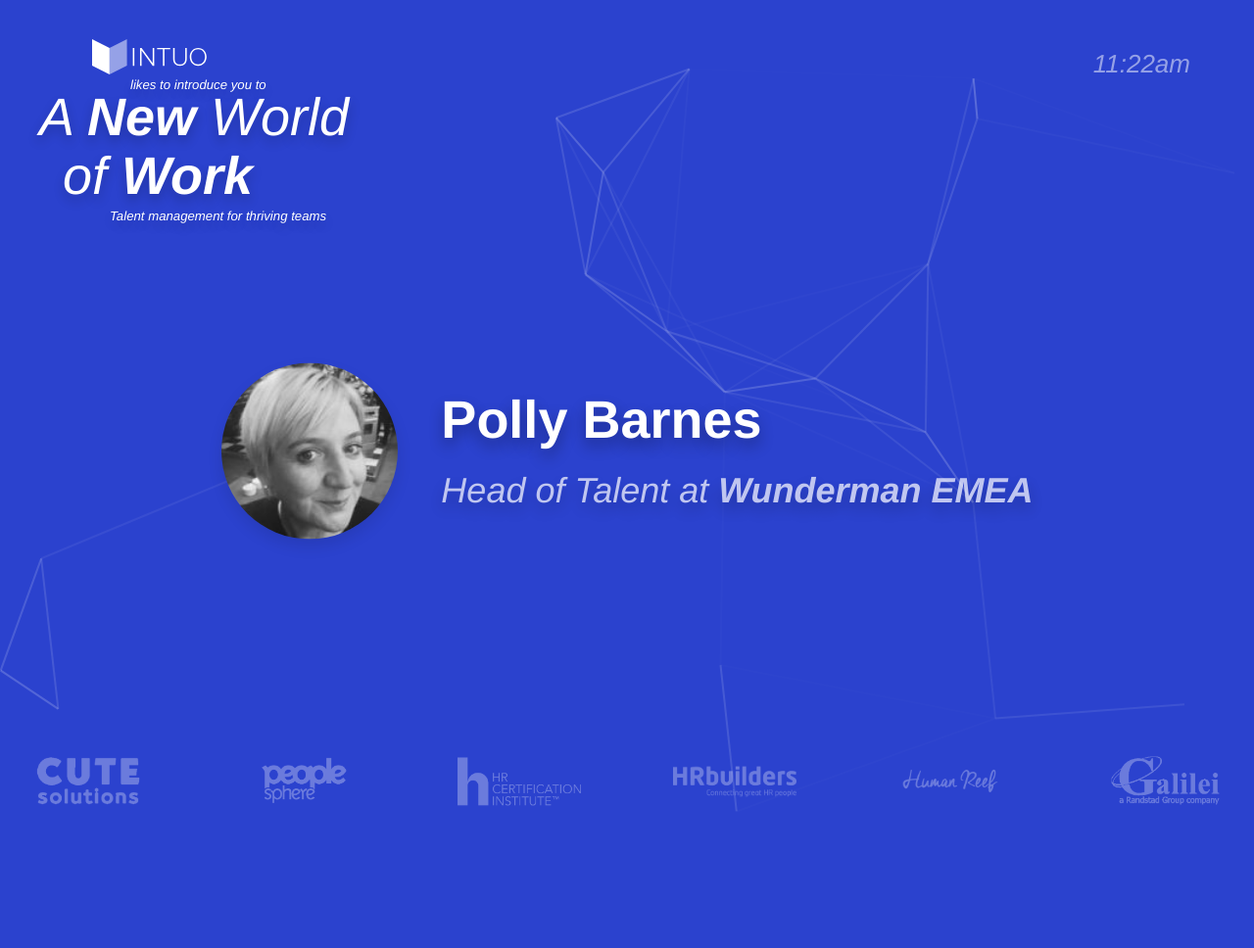
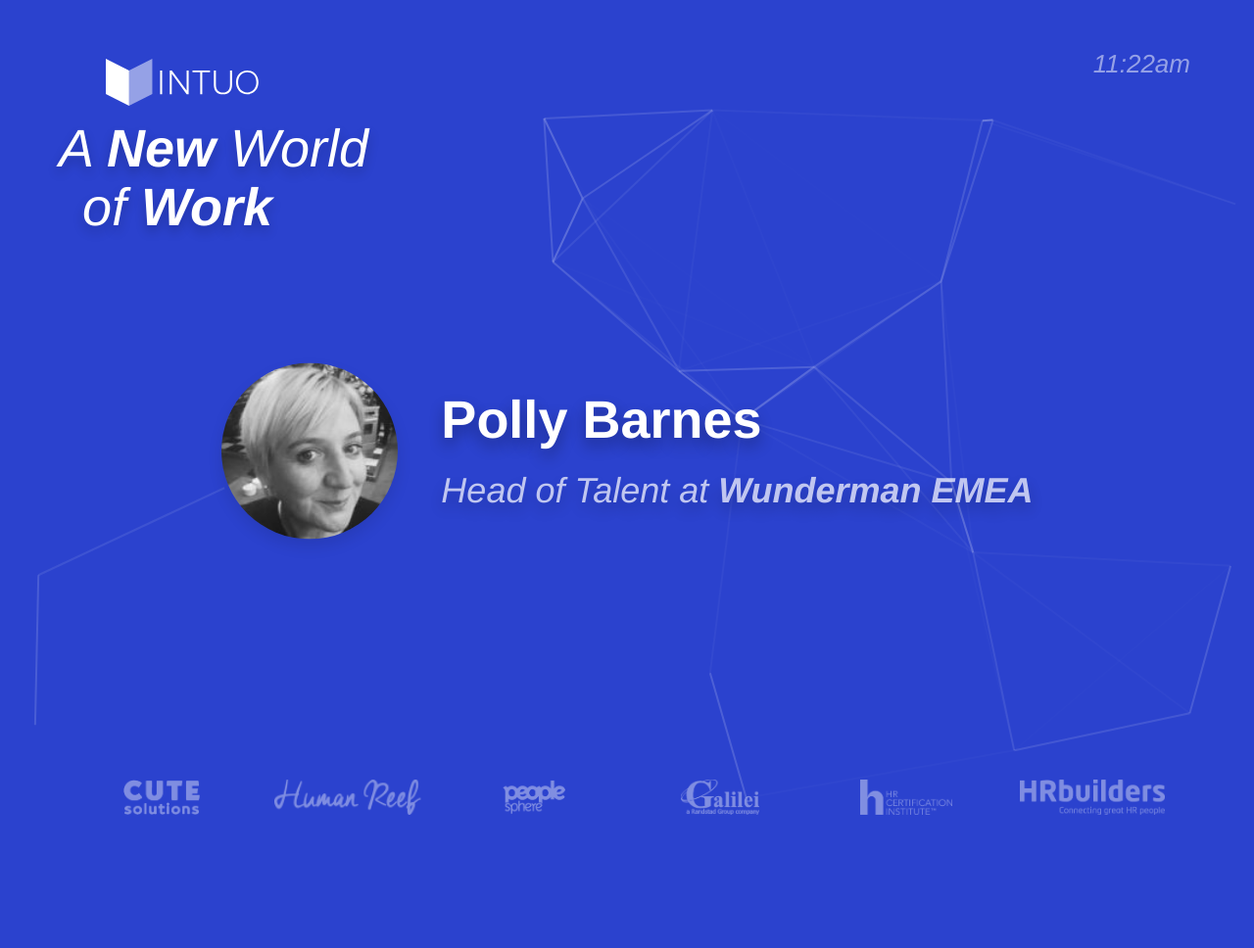
Before and after one commit to intuo/intuo-conference, a Jekyll site: the page built from auditorium/index.html, in a window 1280 px wide. Shown: the whole page at 98% size. Built offline with Jekyll 4.4.1, drawn with Linux system fonts in a browser that asks for light colours; nearby versions of some CDN libraries.

Commit message:
Update prefs

```diff
--- a/_config.yml
+++ b/_config.yml
@@ -1,6 +1,6 @@
 name: INTUO Conference
 author: Falko Joseph
 exclude: ["node_modules", "gulpfile.js", "package.json"]
-# baseurl: /
-baseurl: /intuo-conference/
+baseurl: /
+# baseurl: /intuo-conference/
 permalink: pretty
--- a/_scss/_base.scss
+++ b/_scss/_base.scss
@@ -8,7 +8,9 @@
 *,
 *::before,
 *::after {
+  cursor: default;
   box-sizing: border-box;
+  user-select: none;
 }
 
 html {
--- a/_scss/modules/_cards.scss
+++ b/_scss/modules/_cards.scss
@@ -79,7 +79,7 @@
     transform-origin: left top;
 
     &.is-centered {
-      transform: translateY(-50%) scale(2.2);
+      transform: translateY(-50%) scale(1.8);
     }
   }
 }
--- a/_scss/modules/_particles.scss
+++ b/_scss/modules/_particles.scss
@@ -4,7 +4,7 @@
 
 .particles {
   position: absolute;
-  z-index: 0;
+  z-index: 1;
   width: 100%;
   height: 100%;
 
--- a/auditorium/index.html
+++ b/auditorium/index.html
@@ -50,27 +50,31 @@
 
 <div class="banner is-small">
   <div class="banner-transform">
-    <div class="banner-logo">
+    <div class="banner-logo has-margin">
       <img src="{{ site.baseurl }}assets/logo.svg">
     </div>
-    <div class="banner-intro">likes to introduce you to</div>
     <div class="banner-description">
       <p class="first-line">A <strong>New</strong> World</p> <p class="second-line">of <strong>Work</strong></p>
-    </div>
-    <div class="banner-slogan">
-      Talent management for thriving teams
     </div>
   </div>
 </div>
 
 <div class="partners">
-  <div class="grid">
+  <div class="grid grid-centered">
     <div class="grid-cell with-2col is-centered is-middle">
       <img src="{{ site.baseurl }}assets/cutesolutions.png">
     </div>
 
     <div class="grid-cell with-2col is-centered is-middle">
+      <img src="{{ site.baseurl }}assets/humanreef.png" class="is-larger">
+    </div>
+
+    <div class="grid-cell with-2col is-centered is-middle">
       <img src="{{ site.baseurl }}assets/peoplesphere.png">
+    </div>
+
+    <div class="grid-cell with-2col is-centered is-middle">
+      <img src="{{ site.baseurl }}assets/galilei.png">
     </div>
 
     <div class="grid-cell with-2col is-centered is-middle">
@@ -80,13 +84,5 @@
     <div class="grid-cell with-2col is-centered is-middle">
       <img src="{{ site.baseurl }}assets/hrbuilders.png">
     </div>
-
-    <div class="grid-cell with-2col is-centered is-middle">
-      <img src="{{ site.baseurl }}assets/humanreef.png">
-    </div>
-
-    <div class="grid-cell with-2col is-centered is-middle">
-      <img src="{{ site.baseurl }}assets/galilei.png">
-    </div>
   </div>
 </div>
--- a/javascripts/application.js
+++ b/javascripts/application.js
@@ -20,12 +20,12 @@
           "enable": true,
           "distance": 300,
           "color": "#ffffff",
-          "opacity": 0.50,
+          "opacity": 0.58,
           "width": 2
         },
         "move": {
           "enable": true,
-          "speed": 0.5,
+          "speed": 1,
           "bounce": true
         }
       },
--- a/stylesheets/application.css
+++ b/stylesheets/application.css
@@ -189,7 +189,12 @@
 *,
 *::before,
 *::after {
-  box-sizing: border-box; }
+  cursor: default;
+  box-sizing: border-box;
+  -webkit-user-select: none;
+     -moz-user-select: none;
+      -ms-user-select: none;
+          user-select: none; }
 
 html {
   font-size: 16px; }
@@ -425,12 +430,14 @@
   .banner.is-small {
     position: relative;
     top: 0;
-    margin: 40px;
+    margin: 60px;
     -webkit-transform: none;
             transform: none; }
     .banner.is-small .banner-logo {
-      margin-left: 90px;
+      margin-left: 80px;
       text-align: left; }
+      .banner.is-small .banner-logo img {
+        height: 80px; }
     .banner.is-small .banner-transform {
       left: 0;
       text-align: left;
@@ -479,6 +486,8 @@
   margin-bottom: 20px;
   margin-left: -135px;
   text-align: center; }
+  .banner-logo.has-margin {
+    margin-bottom: 55px; }
   .banner-logo img {
     display: inline-block;
     height: 60px; }
@@ -490,8 +499,8 @@
 
 @media all and (min-width: 1920px) {
   .banner-transform {
-    -webkit-transform: scale(2.1);
-            transform: scale(2.1); } }
+    -webkit-transform: scale(2.5);
+            transform: scale(2.5); } }
 
 .button {
   position: relative;
@@ -641,8 +650,8 @@
     -webkit-transform-origin: left top;
             transform-origin: left top; }
     .card.is-centered {
-      -webkit-transform: translateY(-50%) scale(2.2);
-              transform: translateY(-50%) scale(2.2); } }
+      -webkit-transform: translateY(-50%) scale(1.8);
+              transform: translateY(-50%) scale(1.8); } }
 
 .clock {
   position: absolute;
@@ -668,7 +677,7 @@
 
 .particles {
   position: absolute;
-  z-index: 0;
+  z-index: 1;
   width: 100%;
   height: 100%; }
   .particles.is-backdrop {
@@ -681,19 +690,14 @@
   z-index: 1;
   width: 100%;
   text-align: center;
-  opacity: .3; }
+  opacity: .4;
+  -webkit-transform-origin: center center;
+          transform-origin: center center; }
   .partners img {
     display: inline-block;
-    max-height: 70px;
-    -webkit-transform-origin: center center;
-            transform-origin: center center; }
-
-@media all and (max-width: 1920px) {
-  .partners img {
-    -webkit-transform: scale(0.7);
-            transform: scale(0.7); } }
+    height: 36px; }
 
 @media all and (min-width: 1920px) {
-  .partners img {
-    -webkit-transform: scale(1);
-            transform: scale(1); } }
+  .partners {
+    -webkit-transform: scale(1.5);
+            transform: scale(1.5); } }
```
Also changed, not shown: _scss/modules/_banners.scss (+11 -3 lines), _scss/modules/_partners.scss (+5 -11 lines), index.html (+9 -9 lines).
